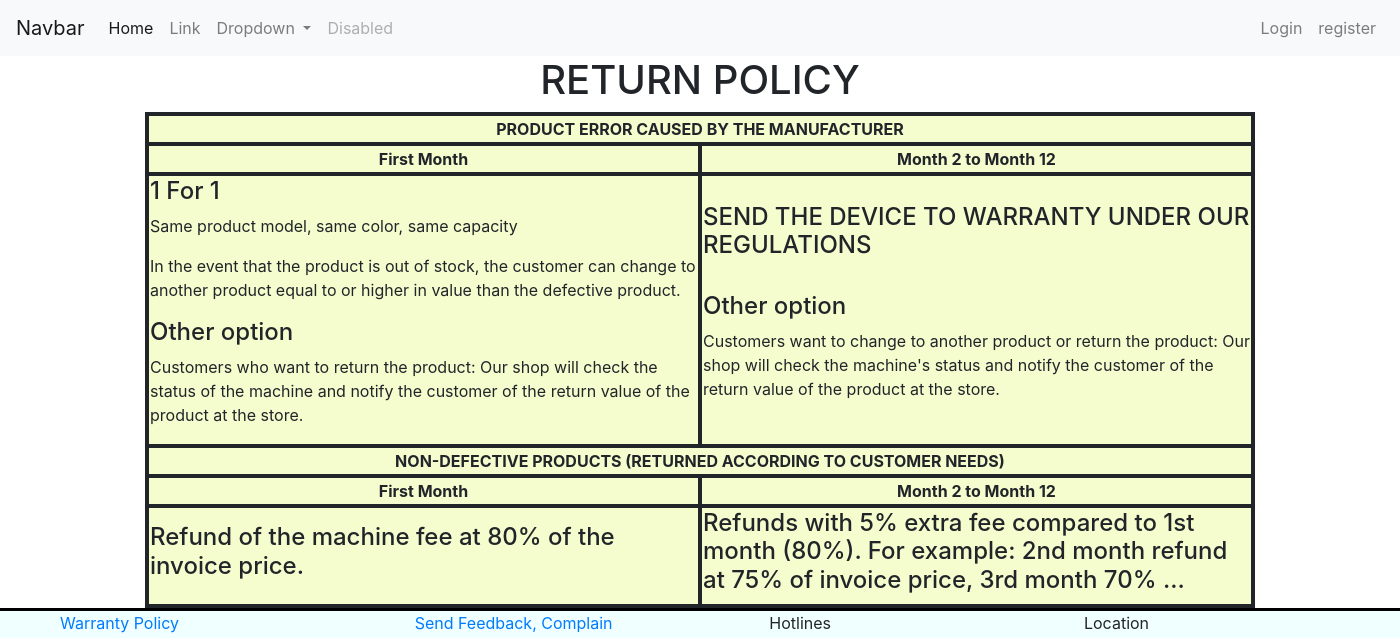
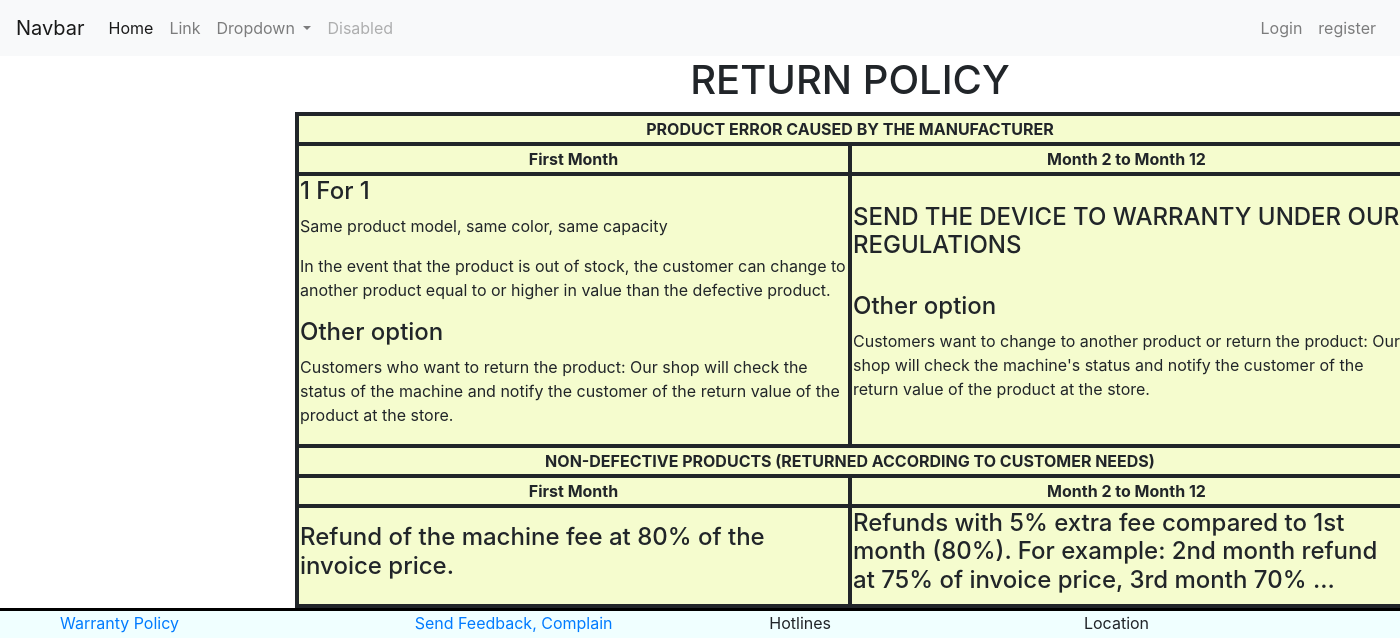
Before and after one commit to tanphat13/web-assignment, a PHP site: page /returnpolicy in a window 1400 px wide. Shown: the top 638 px of the page. Run offline with PHP 8.4, Linux system fonts and the light colour scheme; data that the repository does not hold is empty; some libraries are stand-ins or nearby versions.

Commit message:
fix layout

```diff
--- a/public/index.css
+++ b/public/index.css
@@ -2,6 +2,11 @@
   height: 400px;
   width: 100vw;
   border: 1px solid red;
+}
+
+.container {
+  width: 100%;
+  margin: 0;
 }
 
 #map {
@@ -46,7 +51,12 @@ body {
   list-style: none;
 }
 
-h1 {
+.installment {
+  position: relative;
+  left: 20vw;
+}
+
+.installment h1 {
   text-align: center;
 }
 
@@ -54,7 +64,16 @@ body {
   height: 80%;
 }
 
-.return_table {
+.returnpolicy {
+  position: relative;
+  left: 20vw;
+}
+
+.returnpolicy h1 {
+  text-align: center;
+}
+
+.returnpolicy .return_table {
   border: solid 4px;
   width: 100%;
   -webkit-box-pack: center;
@@ -63,13 +82,22 @@ body {
   background-color: #f5fcce;
 }
 
-.return_table th {
+.returnpolicy .return_table th {
   border: solid 4px;
   text-align: center;
   width: 50%;
 }
 
-.return_table td {
+.returnpolicy .return_table td {
   border: solid 4px;
 }
+
+.warranty {
+  position: relative;
+  left: 20vw;
+}
+
+.warranty h1 {
+  text-align: center;
+}
 /*# sourceMappingURL=index.css.map */
--- a/public/index.scss
+++ b/public/index.scss
@@ -3,6 +3,11 @@
     width: 100vw;
     border:1px solid red;
 }
+.container {
+    width: 100%;
+    margin:0;
+}
 @import "./styles/footer";
 @import "./styles/installment";
-@import "./styles/returnpolicy"
+@import "./styles/returnpolicy";
+@import "./styles/warranty";
--- a/public/styles/_returnpolicy.scss
+++ b/public/styles/_returnpolicy.scss
@@ -3,6 +3,12 @@
 }
 body {
     height: 80%;
+}
+.returnpolicy {
+    position: relative;
+    left: 20vw;
+    h1 {
+        text-align: center;
     }
     .return_table {
         @include border();
@@ -19,3 +25,4 @@ body {
 
         }
     }
+}
--- a/views/products/show.php
+++ b/public/styles/_warranty.scss
@@ -1,5 +1,7 @@
-<?php
-    echo "Product name: $product->name";
-    echo "\n";
-    echo "Price: $product->price$";
-?>
+.warranty {
+    position: relative;
+    left: 20vw;
+    h1 {
+        text-align: center;
+    }
+}
--- a/views/installment.php
+++ b/views/installment.php
@@ -1,4 +1,5 @@
 <html>
+    <div class="installment">
         <h1>Installment Purchase Policy</h1>
         <h3>CONDITIONS AND ORIGINAL DOCUMENTS REQUIRED</h3>
             <ul>
@@ -8,5 +9,5 @@
                 If the loan is less than 10 million, you can replace your household registration with a driver's license.</li>
                 <li>The finance company just finished checking and sent it back without keeping any customer papers.</li>
             </ul>
-
+    </div>
 </html>
--- a/views/returnpolicy.php
+++ b/views/returnpolicy.php
@@ -7,6 +7,8 @@
         <div class="return_col">
             <p>Month 2 - 12</p>
         </div> -->
+    <div class="returnpolicy">
+
     <h1>RETURN POLICY</h1>
     <table class="return_table">
         <tr>
@@ -50,5 +52,6 @@
             </td>
         </tr>
     </table>
+    </div>
 
 </html>
--- a/views/warranty.php
+++ b/views/warranty.php
@@ -1,6 +1,6 @@
 <html>
     <div class="warranty">
-        <h1>Warranty conditions:</h1>
+        <h1>Warranty conditions</h1>
         <p>Products are free warranty if guaranteed all the following conditions:</p>
         <ul>
             <li>Product warranty on the list from the manufacturer or distributor.</li>
@@ -18,7 +18,7 @@
             <li>Customers voluntarily intervened to repair the product or repaired at the service center without the authorization of the Manufacturer.</li>
             <li>Products damaged due to user error, and the error is not damaged to the extent warranted by the manufacturers.</li>
         </ul>
-        <h1>Period:</h1>
+        <h1>Period</h1>
         <p>The warranty of the Product extends for a period of twelve(12) months for the Host unit, six (6) months for Battery and Charger, and three (3) months for Earphone from the date of purchase.</p>
         <h1>Warranty Centers</h1>
         <p>Warranty centers are mentioned in the warranty card supplied with the product. Please follow information in the warranty card to contact
```
Also changed, not shown: 1 other file. Lines whose indentation alone changed are shown as unchanged.
